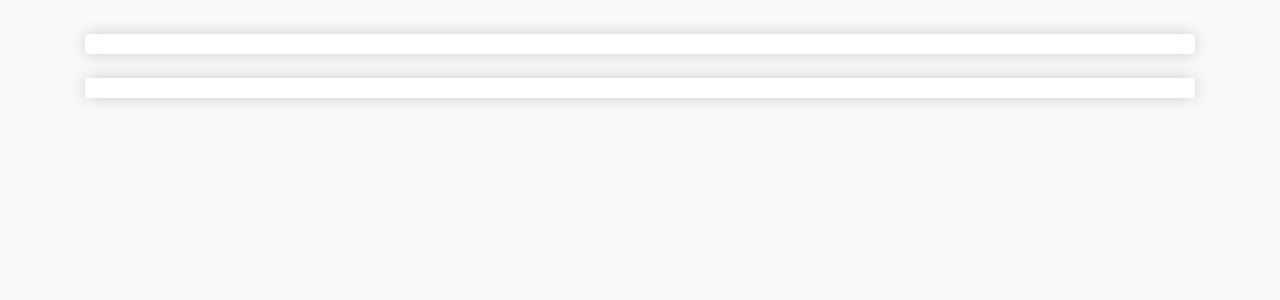
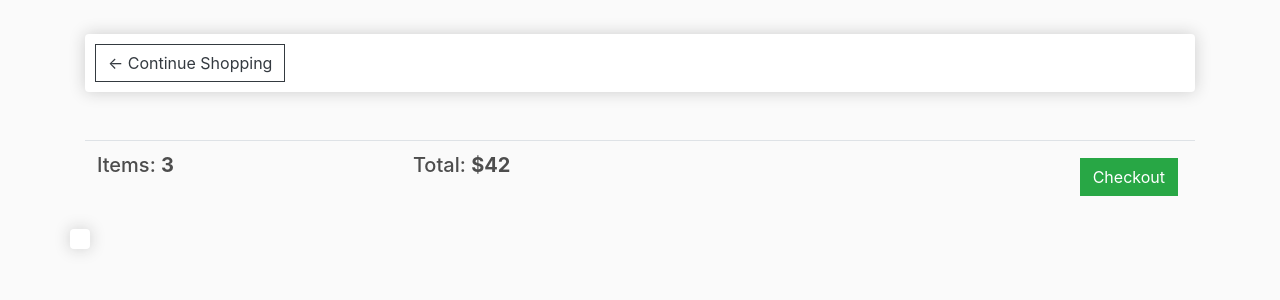
Before and after one commit to youhubs/myshop, a Django app: page /cart/ in a window 1280 px wide. Shown: the part 57-357 px from the top of the page. Run offline with Django 3.2, Linux system fonts and the light colour scheme; lists and menus that the app fills with data are empty; some libraries are stand-ins or nearby versions.

Commit message:
add cart headers

```diff
--- a/store/templates/store/cart.html
+++ b/store/templates/store/cart.html
@@ -9,7 +9,18 @@
     <div class="row">
         <div class="col-lg-12">
             <div class="box-element">
-
+                <a class="btn btn-outline-dark" href="{% url 'index' %}">&#X2190; Continue Shopping</div></a>
+                <br>
+                <br>
+                <table class="table">
+                    <tr>
+                        <th><h5>Items: <strong>3</strong></h5></th>
+                        <th><h5>Total: <strong>$42</strong></h5></th>
+                        <th>
+                            <a style="float: right; margin: 5px;" class="btn btn-success" href="{% url 'checkout' %}">Checkout</a>
+                        </th>
+                    </tr>
+                </table>
             </div>
 
             <br>
```
